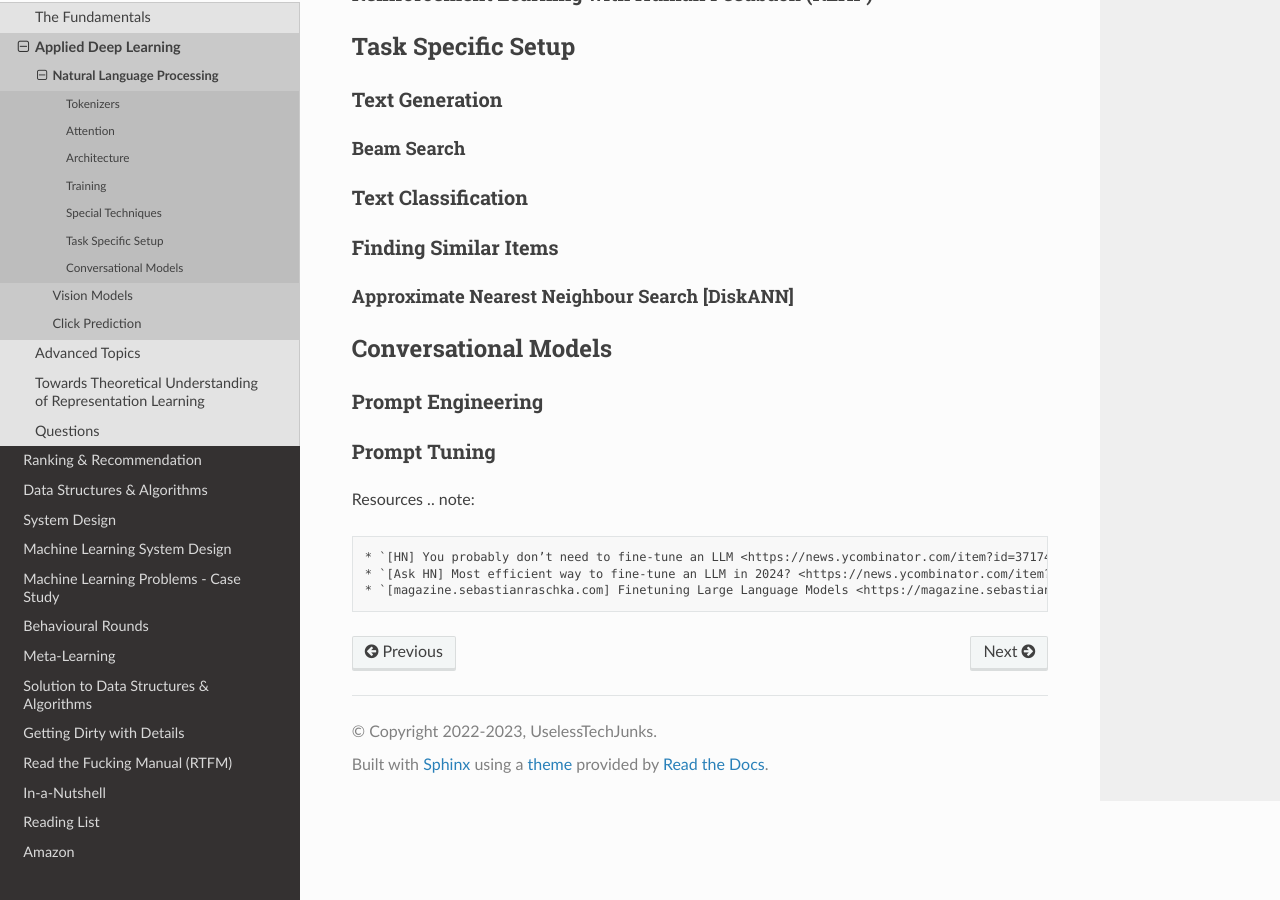
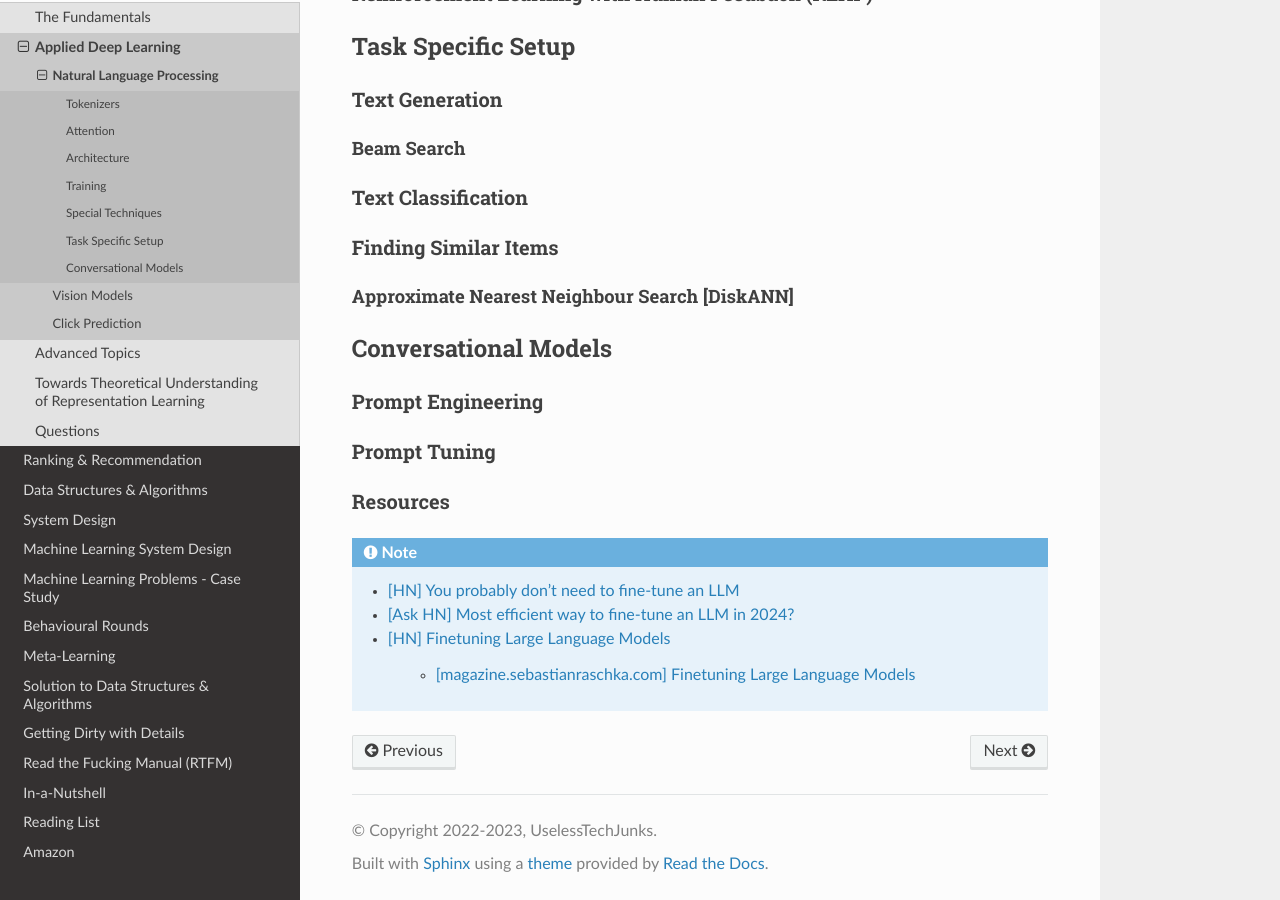
Before and after one commit to uselesstechjunks/leetcode, a Sphinx documentation site: the page built from docs/source/dl/application/nlp.rst, in a window 1280 px wide and 900 px high, scrolled down 1403 px. Built offline with Sphinx 7.4.7 and the Read the Docs theme 2.0.0, drawn with Linux system fonts in a browser that asks for light colours; part of the change alters nothing that is shown.

Commit message:
Update nlp.rst

```diff
--- a/docs/source/dl/application/nlp.rst
+++ b/docs/source/dl/application/nlp.rst
@@ -82,7 +82,10 @@ Prompt Tuning
 =========================================================================================
 
 Resources
+=========================================================================================
 .. note::
 	* `[HN] You probably don’t need to fine-tune an LLM <https://news.ycombinator.com/item?id=37174850>`_
 	* `[Ask HN] Most efficient way to fine-tune an LLM in 2024? <https://news.ycombinator.com/item?id=39934480>`_
-	* `[magazine.sebastianraschka.com] Finetuning Large Language Models <https://magazine.sebastianraschka.com/p/finetuning-large-language-models>`_
+	* `[HN] Finetuning Large Language Models <https://news.ycombinator.com/item?id=35666201>`_
+
+		* `[magazine.sebastianraschka.com] Finetuning Large Language Models <https://magazine.sebastianraschka.com/p/finetuning-large-language-models>`_
```
